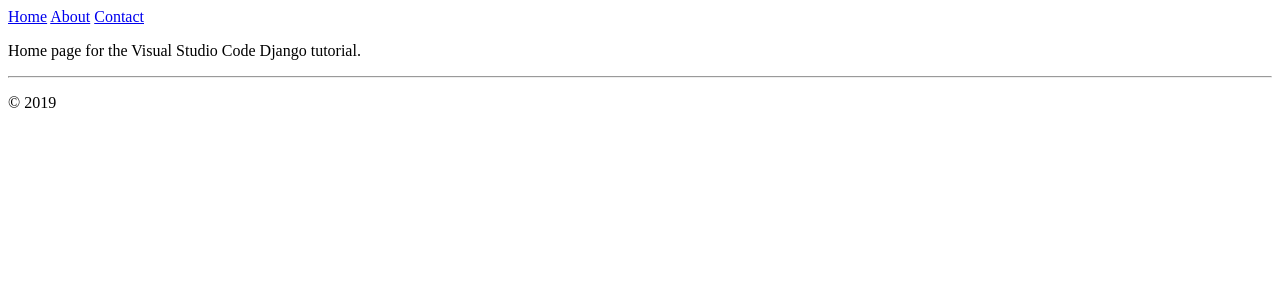
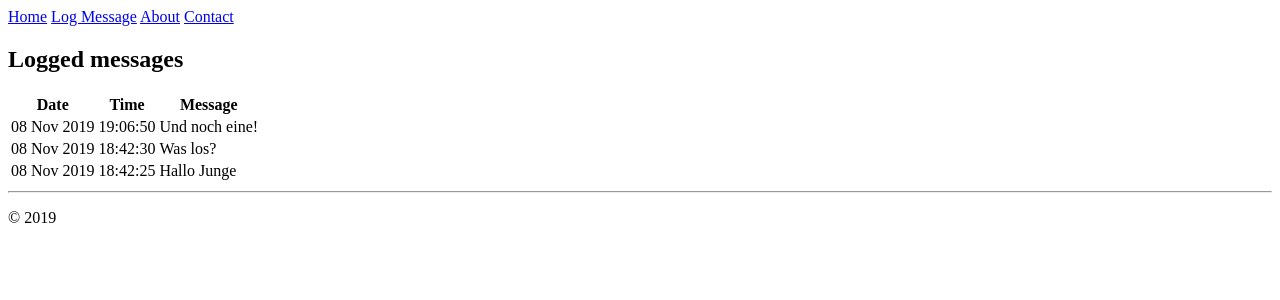
Before and after one commit to mkolpin/django_playground, a Django app: page / in a window 1280 px wide. Shown: the top 300 px of the page. Run offline with Django 3.2, Linux system fonts and the light colour scheme; data comes from the database, SQL or seed files in the repository; both versions use the stored data as it was after the commit.

Commit message:
Implemented remaining steps of tutorial

```diff
--- a/hello/templates/hello/home.html
+++ b/hello/templates/hello/home.html
@@ -1,7 +1,32 @@
 {% extends "hello/layout.html" %}
 {% block title %}
-Home
+    Home
 {% endblock %}
 {% block content %}
-<p>Home page for the Visual Studio Code Django tutorial.</p>
+    <h2>Logged messages</h2>
+
+    {% if message_list %}
+        <table class="message_list">
+            <thead>
+            <tr>
+                <th>Date</th>
+                <th>Time</th>
+                <th>Message</th>
+            </tr>
+            </thead>
+            <tbody>
+            {% for message in message_list %}
+                <tr>
+                    <td>{{ message.log_date | date:'d M Y' }}</td>
+                    <td>{{ message.log_date | time:'H:i:s' }}</td>
+                    <td>
+                        {{ message.message }}
+                    </td>
+                </tr>
+            {% endfor %}
+            </tbody>
+        </table>
+    {% else %}
+        <p>No messages have been logged. Use the <a href="{% url 'log' %}">Log Message form</a>.</p>
+    {% endif %}
 {% endblock %}
--- a/hello/templates/hello/layout.html
+++ b/hello/templates/hello/layout.html
@@ -10,6 +10,7 @@
 <body>
 <div class="navbar">
     <a href="{% url 'home' %}" class="navbar-brand">Home</a>
+    <a href="{% url 'log' %}" class="navbar-item">Log Message</a>
     <a href="{% url 'about' %}" class="navbar-item">About</a>
     <a href="{% url 'contact' %}" class="navbar-item">Contact</a>
 </div>
--- a/hello/urls.py
+++ b/hello/urls.py
@@ -1,11 +1,19 @@
 from django.urls import path
 from hello import views
+from hello.models import LogMessage
 from django.contrib.staticfiles.urls import staticfiles_urlpatterns
 
+home_list_view = views.HomeListView.as_view(
+    queryset=LogMessage.objects.order_by("-log_date")[:5],  # :5 limits the results to the five most recent
+    context_object_name="message_list",
+    template_name="hello/home.html",
+)
+
 urlpatterns = [
-    path("", views.home, name="home"),
+    path("", home_list_view, name="home"),
     path("hello/<name>", views.hello_there, name="hello_there"),
     path("about/", views.about, name="about"),
     path("contact/", views.contact, name="contact"),
+    path("log/", views.log_message, name="log"),
 ]
 urlpatterns += staticfiles_urlpatterns()
--- a/hello/views.py
+++ b/hello/views.py
@@ -2,6 +2,10 @@ import re
 from datetime import datetime
 from django.http import HttpResponse
 from django.shortcuts import render
+from django.shortcuts import redirect
+from hello.forms import LogMessageForm
+from hello.models import LogMessage
+from django.views.generic import ListView
 
 def hello_there(request, name):
     return render(
@@ -13,11 +17,28 @@ def hello_there(request, name):
         }
     )
 
-def home(request):
-    return render(request, "hello/home.html")
+class HomeListView(ListView):
+    """Renders the home page, with a list of all messages."""
+    model = LogMessage
+
+    def get_context_data(self, **kwargs):
+        context = super(HomeListView, self).get_context_data(**kwargs)
+        return context
 
 def about(request):
     return render(request, "hello/about.html")
 
 def contact(request):
     return render(request, "hello/contact.html")
+
+def log_message(request):
+    form = LogMessageForm(request.POST or None)
+
+    if request.method == "POST":
+        if form.is_valid():
+            message = form.save(commit=False)
+            message.log_date = datetime.now()
+            message.save()
+            return redirect("home")
+    else:
+        return render(request, "hello/log_message.html", {"form": form})
```
Also changed, not shown: hello/forms.py (added, +7 -0 lines), hello/static/hello/site.css (+9 -0 lines), hello/templates/hello/log_message.html (added, +11 -0 lines), db.sqlite3, 1 other file.
